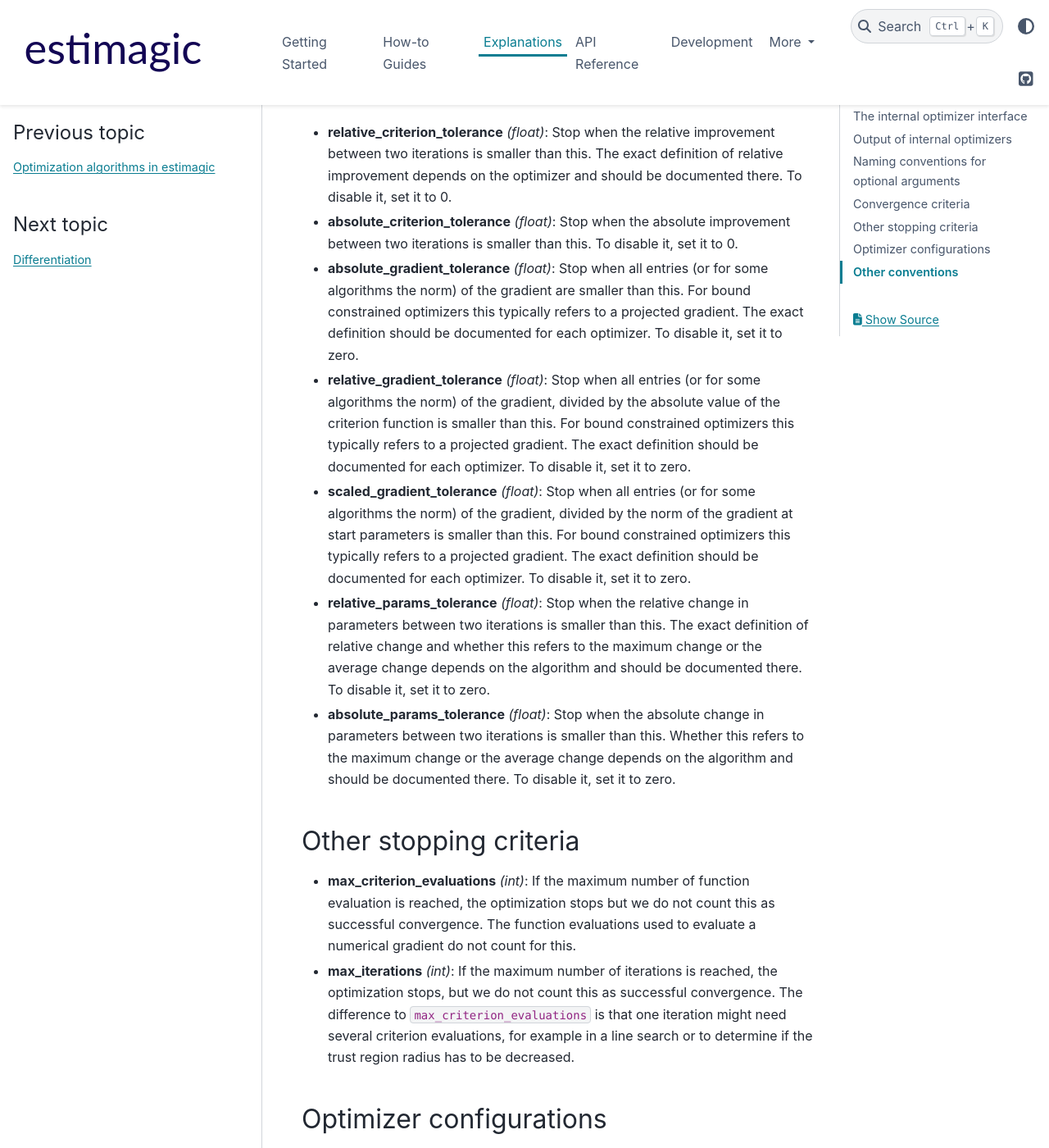
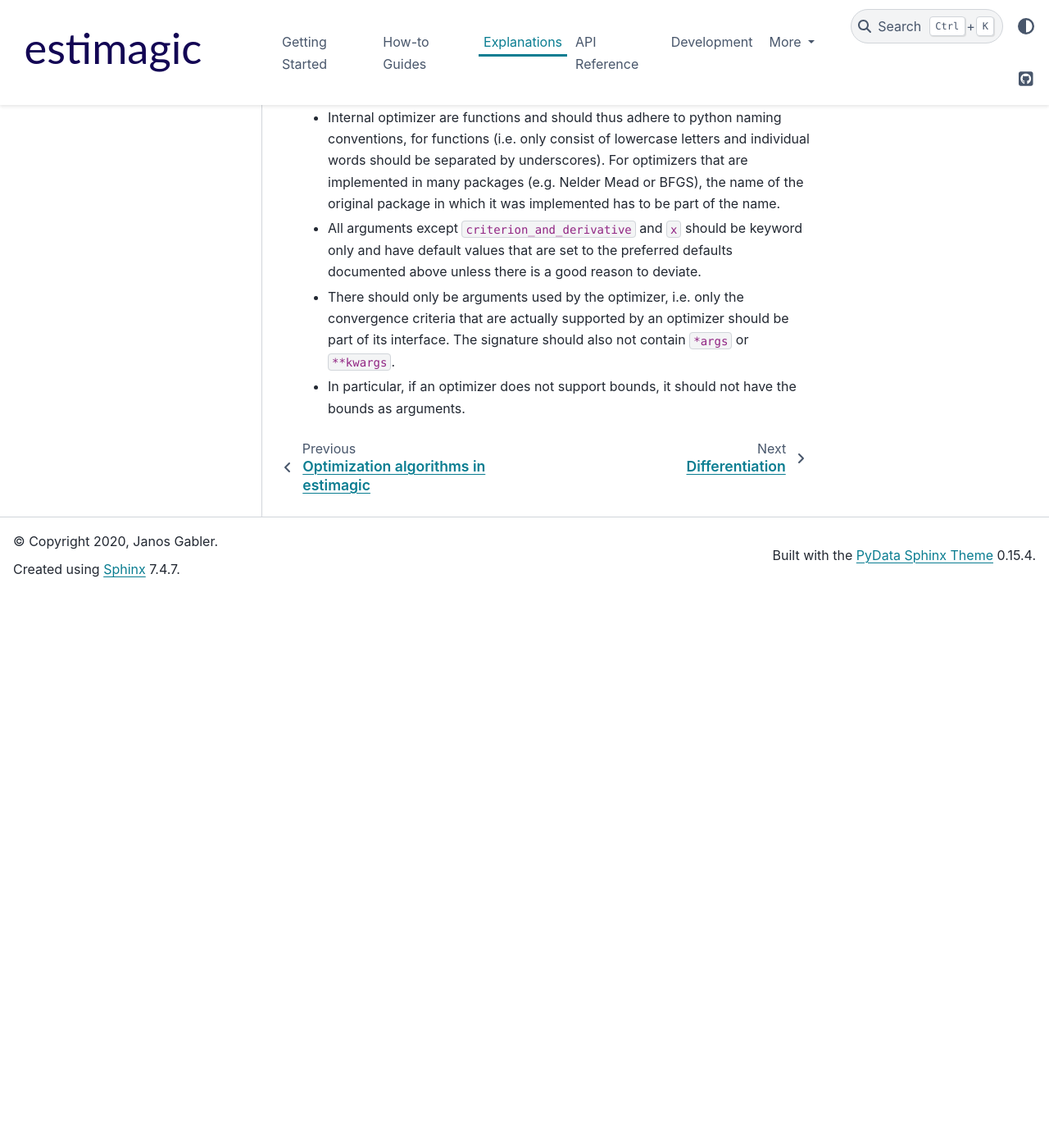
Before and after one commit to optimagic-dev/optimagic, a Sphinx documentation site: the page built from docs/source/explanations/optimization/internal_optimizers.rst, in a window 1280 px wide and 1400 px high, scrolled down 3274 px. Shown: the whole window at 82% size. Built offline with Sphinx 7.4.7 and the PyData theme 0.15.4, drawn with Linux system fonts in a browser that asks for light colours; pages that are not in the unit, such as notebooks, are missing from menus; after the commit the page ends 3997 px from its top, so only the background shows below that; some of the changed text lies outside the part shown.

```diff
--- a/docs/source/explanations/optimization/internal_optimizers.rst
+++ b/docs/source/explanations/optimization/internal_optimizers.rst
@@ -114,85 +119,6 @@
 convergence criteria that clearly are the same are implemented slightly different for
 different optimizers. However, complete transparency is possible and we try to document
 the exact meaning of all options for all optimizers.
-
-
-.. _convergence_criteria:
-
-Convergence criteria
---------------------
-
-Declare convergence when any of the convergence criteria is satisfied:
-
-In general, the defaults are inspired by scipy because Nlopt deactivates all
-convergence criteria by default. The names are inspired by Nlopt, but more expressive.
-
-
-- **relative_criterion_tolerance** *(float)*: Stop when the relative improvement between
-  two iterations is smaller than this. The exact definition of relative improvement
-  depends on the optimizer and should be documented  there. To disable it, set it to 0.
-
-- **absolute_criterion_tolerance** *(float)*: Stop when the absolute improvement between
-  two iterations is smaller than this. To disable it, set it to 0.
-
-- **absolute_gradient_tolerance** *(float)*: Stop when all entries (or for some
-  algorithms the norm) of the gradient are smaller than this. For bound constrained
-  optimizers this typically refers to a projected gradient. The exact definition should
-  be documented for each optimizer. To disable it, set it to zero.
-
-- **relative_gradient_tolerance** *(float)*: Stop when all entries (or for some
-  algorithms the norm) of the gradient, divided by the absolute value of the criterion
-  function is smaller than this. For bound constrained optimizers this typically refers
-  to a projected gradient. The exact definition should be documented for each
-  optimizer. To disable it, set it to zero.
-
-
-- **scaled_gradient_tolerance** *(float)*: Stop when all entries (or for some
-  algorithms the norm) of the gradient, divided by the norm of the gradient at start
-  parameters is smaller than this. For bound constrained optimizers this typically
-  refers to a projected gradient. The exact definition should be documented for each
-  optimizer. To disable it, set it to zero.
-
-- **relative_params_tolerance** *(float)*:
-  Stop when the relative change in parameters between two iterations is smaller than
-  this. The exact definition of relative change and whether this refers to the maximum
-  change or the average change depends on the algorithm and should be documented there.
-  To disable it, set it to zero.
-
-- **absolute_params_tolerance** *(float)*: Stop when the absolute change in parameters
-  between two iterations is smaller than this. Whether this refers to the maximum
-  change or the average change depends on the algorithm and should be documented there.
-  To disable it, set it to zero.
-
-
-Other stopping criteria
------------------------
-
-- **max_criterion_evaluations** *(int)*: If the maximum number of function evaluation is
-  reached, the optimization stops but we do not count this as successful convergence.
-  The function evaluations used to evaluate a numerical gradient do not count for this.
-
-- **max_iterations** *(int)*: If the maximum number of iterations is reached, the
-  optimization stops, but we do not count this as successful convergence. The difference
-  to ``max_criterion_evaluations`` is that one iteration might need several criterion
-  evaluations, for example in a line search or to determine if the trust region radius
-  has to be decreased.
-
-
-Optimizer configurations
-------------------------
-
-- **max_line_search_steps** *(int)*: Maximum number of criterion (and possibly
-  derivative) evaluations per line search.
-
-- **trustregion_initial_radius** *(float)*: Note this is very problem specific and
-  you can typically do better than using the default. Intuitively, this can be
-  described as a reasonable change in parameters the optimizer can take from the
-  start values. The default is to take 10% of the largest start parameter, but at
-  least 0.1.
-
-- **limited_memory_storage_length** *(int)*: Maximum number of stored objects
-  in a limited memory algorithm. Typically this refers to the number of gradient
-  evaluations used to approximate the Hessian in Quasi-Newton algorithms.
 
 
 Other conventions
```
Also changed, not shown: other parts of docs/source/explanations/optimization/internal_optimizers.rst (+5 -0 lines), docs/source/explanations/optimization/optimization_algorithms.rst (+28 -2 lines).
